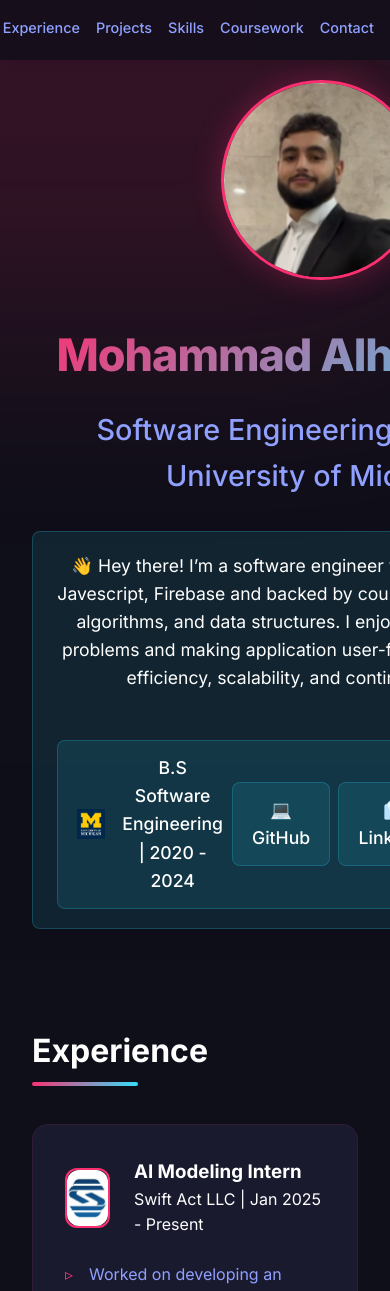
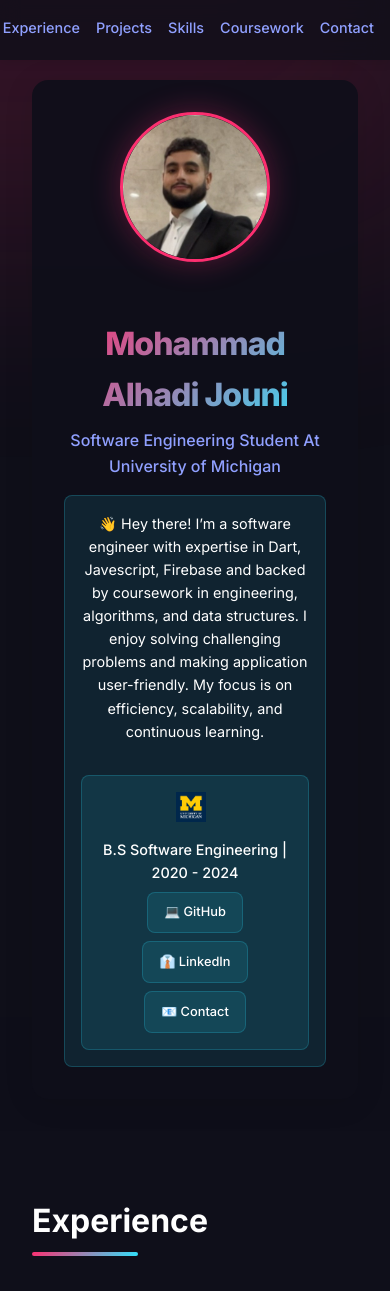
Before and after one commit to MikeJouni/HTML-CSS-Personal-Website, a PHP site: page / in a window 390 px wide. Shown: the top 1291 px of the page. Run offline with PHP 8.4, Linux system fonts and the light colour scheme.

Commit message:
Updated Phone View

```diff
--- a/index.php
+++ b/index.php
@@ -155,8 +155,8 @@ if (isset($_SESSION['contact_message'])) {
         <li>Implemented strategies to improve local customer engagement and brand awareness</li>
     </ul>
     <div class="tags">
-        <span class="tag tag-javascript">Social Media</span>
-        <span class="tag tag-python">Marketing</span>
+        <span class="tag tag-socialmedia">Social Media</span>
+        <span class="tag tag-marketing">Marketing</span>
     </div>
 </div>
 
@@ -373,6 +373,10 @@ if (isset($_SESSION['contact_message'])) {
                 <span class="tag tag-c/cpp">C</span>
                 <span class="tag tag-wordpress">WordPress</span>
                 <span class="tag tag-php">PHP</span>
+                <span class="tag tag-socialmedia">Social Media</span>
+                <span class="tag tag-marketing">Marketing</span>
+
+
             </div>
         </section>
 
--- a/styles.css
+++ b/styles.css
@@ -32,6 +32,10 @@
     --mysql-color: #4479A1;
     --sequelize-color: #52B0E7;
     --c-color: #A8B9CC;
+    --marketing-color: #6f0913;
+    --socialmedia-color: #ff0000;
+
+
 }
 
 * {
@@ -271,7 +275,9 @@ section {
     overflow: hidden;
 }
 
-
+/* Add these alongside the other tag colors */
+.tag-socialmedia { background: var(--socialmedia-color); color: white; }
+.tag-marketing { background: var(--marketing-color); color: white; }
 
 .card-base::before {
     content: '';
@@ -1020,3 +1026,67 @@ footer {
         height: 250px;
     }
 }
+
+@media (max-width: 768px) {
+    .header-content {
+        flex-direction: column;
+        text-align: center;
+        gap: 2rem;
+        padding: 2rem;
+        background: rgba(15, 15, 26, 0.9);
+        border-radius: 16px;
+        box-shadow: 0 4px 30px rgba(0, 0, 0, 0.1);
+    }
+
+    .profile-container {
+        margin-bottom: 1rem;
+    }
+
+    .profile-image {
+        width: 150px;
+        height: 150px;
+        margin: 0 auto;
+    }
+
+    h1 {
+        font-size: 2rem;
+        margin-bottom: 0.5rem;
+    }
+
+    .sub-heading {
+        font-size: 1rem;
+        margin-bottom: 1rem;
+    }
+
+    .intro-box {
+        margin-top: 1rem;
+        font-size: 0.9rem;
+        padding: 1rem;
+    }
+
+    .education-inline {
+        flex-direction: column;
+        align-items: center;
+        text-align: center;
+        padding: 1rem;
+    }
+
+    .education-inline img {
+        margin-right: 0;
+        margin-bottom: 0.5rem;
+    }
+
+    .contact-info {
+        flex-direction: row;
+        flex-wrap: wrap;
+        justify-content: center;
+        gap: 1rem;
+        margin-top: 1rem;
+    }
+
+    .contact-info a {
+        margin: 0;
+        padding: 0.6rem 1rem;
+        font-size: 0.8rem;
+    }
+}
```
